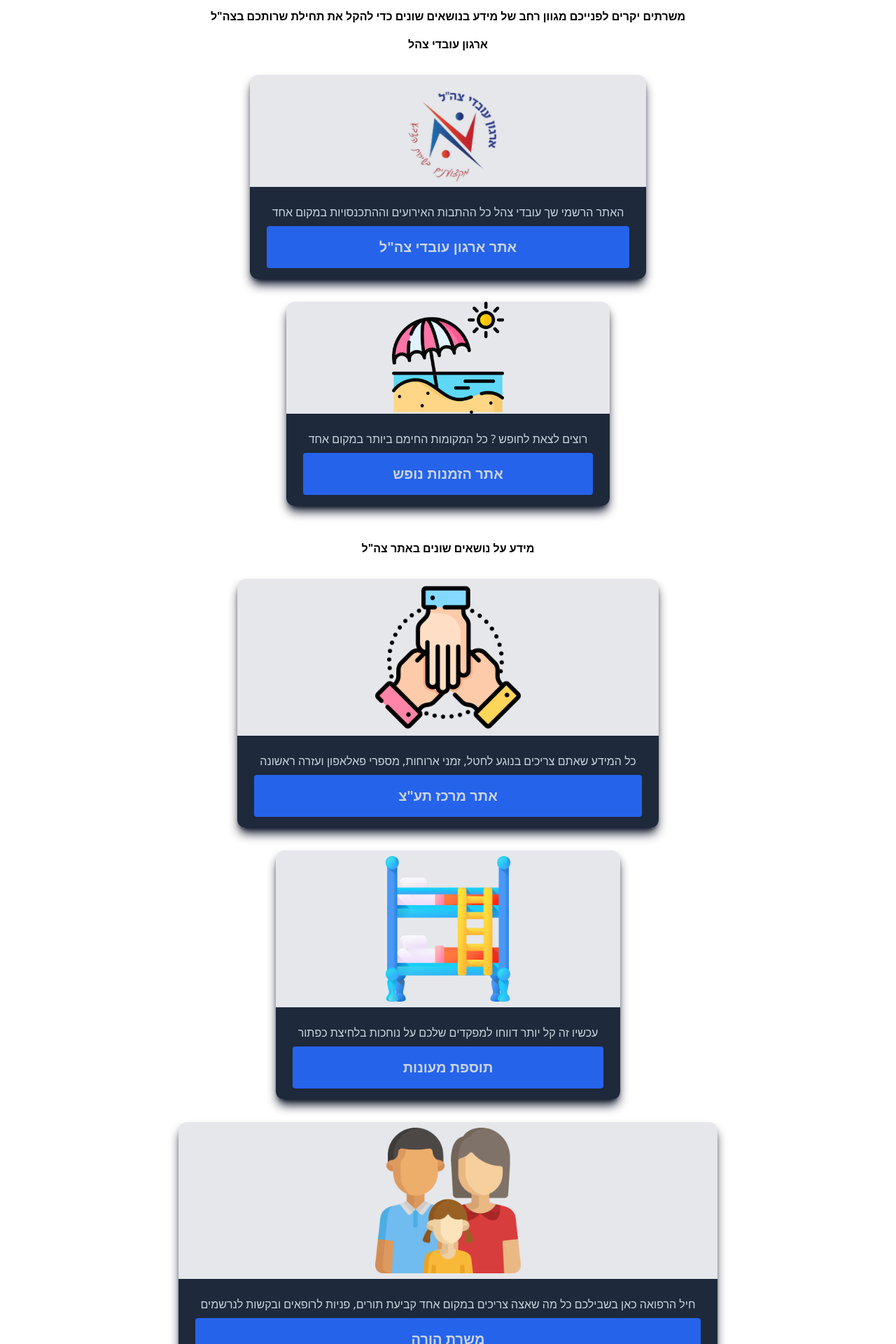
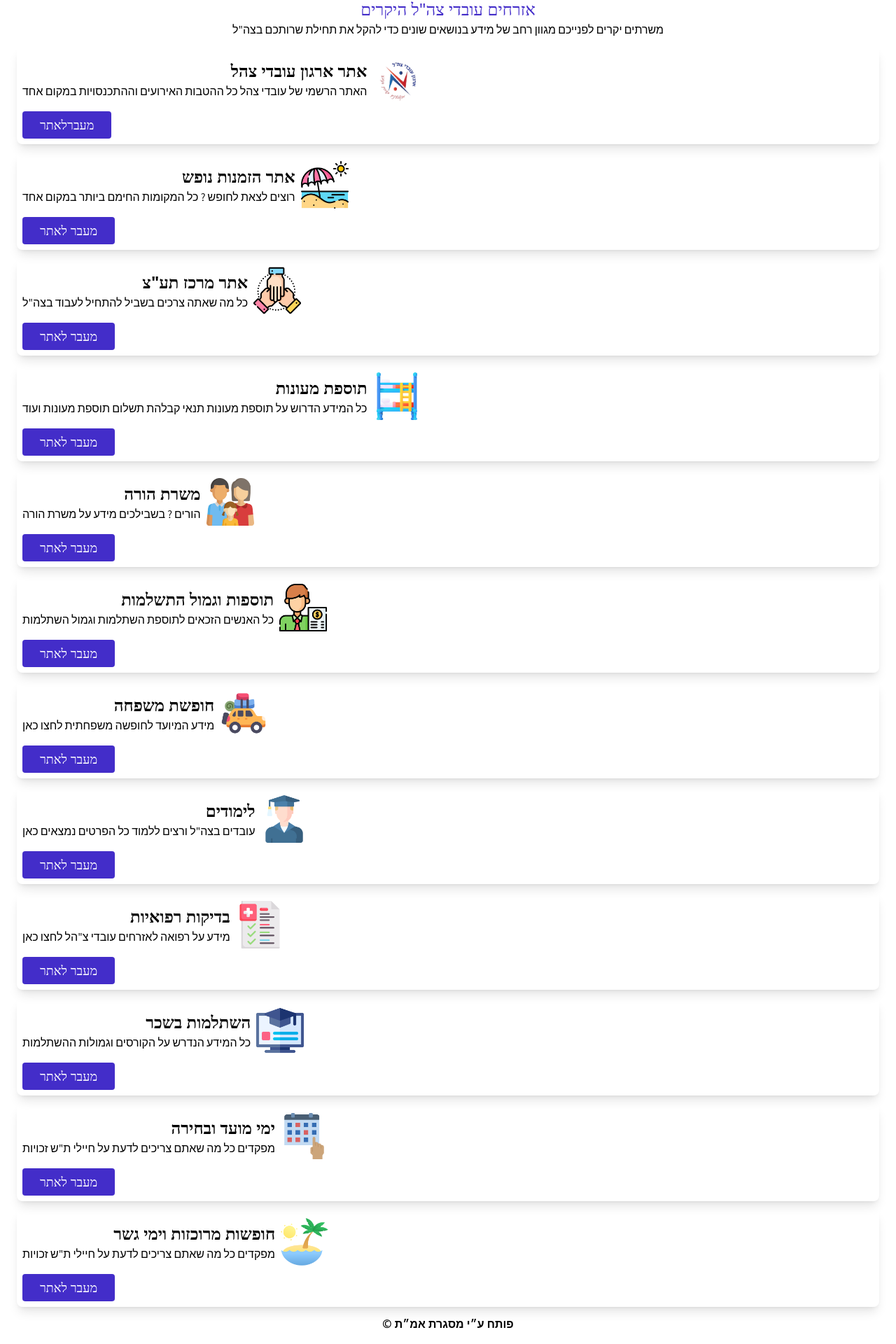
Before and after one commit to ido2248/NewPortalMashan, a React (Vite) app: page /Atz in a window 1280 px wide. Shown: the part 175-2095 px from the top of the page at 70% size. Built offline with nearby package versions, Linux system fonts and the light colour scheme; a web font is replaced by a local one.

Commit message:
update Atz

```diff
--- a/src/components/Atz.jsx
+++ b/src/components/Atz.jsx
@@ -13,102 +13,136 @@ export default function Atz() {
     setIsPopupOpen(true);
  };
   return (
-    <motion.div className='text-center bg-white flex-1 container mx-auto py-4 px-8 mt-[170px]' initial={{ opacity:0 }} animate={{ opacity: 1 }} exit={{ opacity: 0 ,transition:{duration:0.2}}}>
-      <div className='font-bold pb-4 px-4'>משרתים יקרים לפנייכם מגוון רחב של מידע בנושאים שונים  כדי להקל את תחילת שרותכם בצה"ל</div>
-      <section className='grid grid-flow-row sm:grid-cols-1 gap-8 mb-4'>
-        <h1 className='font-bold'>ארגון עובדי צהל</h1>
-        <article className=' flex flex-col mx-auto justify-center bg-gray-200 rounded-xl shadow-lg shadow-slate-900'>
-          <img className=' mx-auto h-40 object-contain ' src='/img/eoz.png'/>
-          <div className=' rounded-b-xl bg-slate-800 px-6 py-4 text-slate-300'>
-            <p className='text-slate-300 p-2'>האתר הרשמי שך עובדי צהל כל ההתבות האירועים וההתכנסויות במקום אחד</p>
-            <Link className=' text-xl inline-block rounded-t rounded-b mx-auto justify-center bg-blue-600 p-4 font-bold w-full px-1' to='https://www.ovdayzahal.org.il/'>אתר ארגון עובדי צה"ל</Link>
+    <motion.div dir='rtl' className='text-center bg-white flex-1 container  px-4 mt-[170px]' initial={{ opacity:0 }} animate={{ opacity: 1 }} exit={{ opacity: 0 ,transition:{duration:0.2}}}>
+      <div className=' text-[24px] font-Katana text-[#432DC9]'>אזרחים עובדי צה"ל היקרים</div>
+      <div className='text-[16px]  font-Assin'>משרתים יקרים לפנייכם מגוון רחב של מידע בנושאים שונים  כדי להקל את תחילת שרותכם בצה"ל</div>
+      <section className='text-black'>
+        <article className=' justify-end mx-2 rounded-lg shadow-lg shadow-[#000000]/10 m-3 h-[139px] relative p-2 flex flex-col items-end'>
+          <div className='flex flex-row items-center justify-center mb-1'>
+            <img className='h-[68px] w-[68px] m-2' src='/img/eoz.png'/>
+            <div className='flex flex-col items-start'>
+              <p className='font-Katana text-[24px] font-bold text-start'>אתר ארגון עובדי צהל</p>
+              <p className='font-Assin text-[16px] text-start'>האתר הרשמי של עובדי צהל כל ההטבות האירועים וההתכנסויות במקום אחד</p>
+            </div>
           </div>
+          <Link className=' text-[18px] text-white inline-block rounded-t rounded-b justify-center bg-[#432DC9] p-[6px] font-Katana px-[25px] ' to='https://www.ovdayzahal.org.il/'>מעברלאתר</Link>
         </article>
-        <article className=' flex flex-col mx-auto justify-center bg-gray-200 rounded-xl shadow-lg shadow-slate-900'>
-          <img className=' mx-auto h-40 object-contain ' src='/img/vacation.png'/>
-          <div className=' rounded-b-xl bg-slate-800 px-6 py-4 text-slate-300'>
-            <p className='text-slate-300 p-2'>רוצים לצאת לחופש ? כל המקומות החימם ביותר במקום אחד</p>
-            <Link className=' text-xl inline-block rounded-t rounded-b mx-auto justify-center bg-blue-600 p-4 font-bold w-full px-1' to='https://oz.eshet.com/login'>אתר הזמנות נופש</Link>
+        <article className=' justify-end mx-2 rounded-lg shadow-lg shadow-[#000000]/10 m-3 h-[139px] relative p-2 flex flex-col items-end'>
+          <div className='flex flex-row items-center justify-center mb-1'>
+            <img className='h-[68px] w-[68px] m-2' src='/img/vacation.png'/>
+            <div className='flex flex-col items-start'>
+              <p className='font-Katana text-[24px] font-bold text-start'>אתר הזמנות נופש</p>
+              <p className='font-Assin text-[16px] text-start'>רוצים לצאת לחופש ? כל המקומות החימם ביותר במקום אחד</p>
+            </div>
           </div>
+          <Link className=' text-[18px] text-white inline-block rounded-t rounded-b justify-center bg-[#432DC9] p-[6px] font-Katana px-[25px]' to='https://oz.eshet.com/login'>מעבר לאתר</Link>
         </article>
       </section>
-      <section className='grid grid-flow-row sm:grid-cols-1 gap-8 mb-4 pt-8'>
-        <h1 className='font-bold'>מידע על נושאים שונים באתר צה"ל</h1>
-        <article className=' flex flex-col mx-auto justify-center bg-gray-200 rounded-xl shadow-lg shadow-slate-900'>
-          <img className=' mx-auto h-56 w-full object-contain rounded-t-xl  p-2' src='/img/taaz.png'/>
-          <div className=' rounded-b-xl bg-slate-800 px-6 py-4 text-slate-300'>
-            <p className='text-slate-300 p-2'>כל המידע שאתם צריכים בנוגע לחטל, זמני ארוחות, מספרי פאלאפון ועזרה ראשונה</p>
-            <Link className=' text-xl inline-block rounded-t rounded-b mx-auto justify-center bg-blue-600 p-4 font-bold w-full px-1' to='https://www.idf.il/%D7%90%D7%AA%D7%A8%D7%99-%D7%99%D7%97%D7%99%D7%93%D7%95%D7%AA/https-www-idf-il-d7-90-d7-aa-d7-a8-d7-99-d7-9d-d7-9e-d7-a8-d7-9b-d7-96-d7-aa-d7-a2-d7-a1-d7-95-d7-a7-d7-aa-d7-a2-d7-95-d7-91-d7-93-d7-99-d7-a6-d7-94-d7-9c/'>אתר מרכז תע"צ</Link>
+      <section className='text-black'>
+        <article className=' justify-end mx-2 rounded-lg shadow-lg shadow-[#000000]/10 m-3 h-[139px] relative p-2 flex flex-col items-end'>
+          <div className='flex flex-row items-center justify-center mb-1'>
+            <img className='h-[68px] w-[68px] m-2' src='/img/taaz.png'/>
+            <div className='flex flex-col items-start'>
+              <p className='font-Katana text-[24px] font-bold text-start'>אתר מרכז תע"צ</p>
+              <p className='font-Assin text-[16px] text-start'>כל מה שאתה צרכים בשביל להתחיל לעבוד בצה"ל</p>
+            </div>
           </div>
+          <Link className=' text-[18px] text-white inline-block rounded-t rounded-b justify-center bg-[#432DC9] p-[6px] font-Katana px-[25px]' to='https://www.idf.il/%D7%90%D7%AA%D7%A8%D7%99-%D7%99%D7%97%D7%99%D7%93%D7%95%D7%AA/https-www-idf-il-d7-90-d7-aa-d7-a8-d7-99-d7-9d-d7-9e-d7-a8-d7-9b-d7-96-d7-aa-d7-a2-d7-a1-d7-95-d7-a7-d7-aa-d7-a2-d7-95-d7-91-d7-93-d7-99-d7-a6-d7-94-d7-9c/'>מעבר לאתר</Link>
         </article>
-        <article className=' flex flex-col mx-auto justify-center bg-gray-200 rounded-xl shadow-lg shadow-slate-900'>
-          <img className=' mx-auto h-56 w-full object-contain rounded-t-xl  p-2' src='/img/dormitory.png'/>
-          <div className=' rounded-b-xl bg-slate-800 px-6 py-4 text-slate-300'>
-            <p className='text-slate-300 p-2'>עכשיו זה קל יותר דווחו למפקדים שלכם על נוחכות בלחיצת כפתור</p>
-            <Link className=' text-xl inline-block rounded-t rounded-b mx-auto justify-center bg-blue-600 p-4 font-bold w-full px-1' to='https://www.idf.il/19875'>תוספת מעונות</Link>
+        <article className=' justify-end mx-2 rounded-lg shadow-lg shadow-[#000000]/10 m-3 h-[139px] relative p-2 flex flex-col items-end'>
+          <div className='flex flex-row items-center justify-center mb-1'>
+            <img className=' h-[68px] w-[68px] m-2' src='/img/dormitory.png'/>
+            <div className=' flex flex-col items-start'>
+              <p className='font-Katana text-[24px] font-bold text-start'>תוספת מעונות</p>
+              <p className='font-Assin text-[16px] text-start'>כל המידע הדרוש על תוספת מעונות תנאי קבלהת תשלום תוספת מעונות ועוד</p>
+            </div>
           </div>
+          <Link className=' text-[18px] text-white inline-block rounded-t rounded-b justify-center bg-[#432DC9] p-[6px] font-Katana px-[25px]' to='https://www.idf.il/19875'>מעבר לאתר</Link>
         </article>
-        <article className=' flex flex-col mx-auto justify-center bg-gray-200 rounded-xl shadow-lg shadow-slate-900'>
-          <img className=' mx-auto h-56 w-full object-contain rounded-t-xl  p-2' src='/img/parent.png'/>
-          <div className=' rounded-b-xl bg-slate-800 px-6 py-4 text-slate-300'>
-            <p className='text-slate-300 p-2'>חיל הרפואה כאן בשבילכם כל מה שאצה צריכים במקום אחד קביעת תורים, פניות לרופאים ובקשות לנרשמים </p>
-            <Link className=' text-xl inline-block rounded-t rounded-b mx-auto justify-center bg-blue-600 p-4 font-bold w-full px-1' to='https://www.idf.il/19835'>משרת הורה</Link>
+        <article className=' justify-end mx-2 rounded-lg shadow-lg shadow-[#000000]/10 m-3 h-[139px] relative p-2 flex flex-col items-end'>
+          <div className='flex flex-row items-center justify-center mb-1'>
+            <img className=' h-[68px] w-[68px] m-2' src='/img/parent.png'/>
+            <div className=' flex flex-col items-start'>
+              <p className='font-Katana text-[24px] font-bold text-start'>משרת הורה</p>
+              <p className='font-Assin text-[16px] text-start'>הורים ? בשבילכים מידע על משרת הורה</p>
+            </div>
           </div>
+          <Link className=' text-[18px] text-white inline-block rounded-t rounded-b justify-center bg-[#432DC9] p-[6px] font-Katana px-[25px]' to='https://www.idf.il/19835'>מעבר לאתר</Link>
         </article>
-        <article className=' flex flex-col mx-auto justify-center bg-gray-200 rounded-xl shadow-lg shadow-slate-900'>
-          <img className=' mx-auto h-56 w-full object-contain rounded-t-xl p-2' src='/img/salary.png'/>
-          <div className=' rounded-b-xl bg-slate-800 px-6 py-4 text-slate-300'>
-            <p className='text-slate-300 p-2'>רוצים לצאת לחו"ל בזמן השירות ? כל המידע שאתה צריכים בשביל לעשות זאת נמצא ממש כאן</p>
-            <Link className=' text-xl inline-block rounded-t rounded-b mx-auto justify-center bg-blue-600 p-4 font-bold w-full px-1' to='https://www.idf.il/19876'>תוספת וגמול השתלמות</Link>
+        <article className=' justify-end mx-2 rounded-lg shadow-lg shadow-[#000000]/10 m-3 h-[139px] relative p-2 flex flex-col items-end'>
+          <div className='flex flex-row items-center justify-center mb-1'>
+            <img className=' h-[68px] w-[68px] m-2' src='/img/salary.png'/>
+            <div className=' flex flex-col items-start'>
+              <p className='font-Katana text-[24px] font-bold text-start'>תוספות וגמול התשלמות</p>
+              <p className='font-Assin text-[16px] text-start'>כל האנשים הזכאים לתוספת השתלמות וגמול השתלמות</p>
+            </div>
           </div>
+          <Link className=' text-[18px] text-white inline-block rounded-t rounded-b justify-center bg-[#432DC9] p-[6px] font-Katana px-[25px]' to='https://www.idf.il/19876'>מעבר לאתר</Link>
         </article>
-        <article className=' flex flex-col mx-auto justify-center bg-gray-200 rounded-xl shadow-lg shadow-slate-900'>
-          <img className=' mx-auto h-56 w-full object-contain rounded-t-xl p-2' src='/img/fmaily-vac.png'/>
-          <div className=' rounded-b-xl bg-slate-800 px-6 py-4 text-slate-300'>
-            <p className='text-slate-300 p-2'>רוצים לצאת לחו"ל בזמן השירות ? כל המידע שאתה צריכים בשביל לעשות זאת נמצא ממש כאן</p>
-            <Link className=' text-xl inline-block rounded-t rounded-b mx-auto justify-center bg-blue-600 p-4 font-bold w-full px-1' to='https://www.idf.il/19920'>חופשת משפחה</Link>
+        <article className=' justify-end mx-2 rounded-lg shadow-lg shadow-[#000000]/10 m-3 h-[139px] relative p-2 flex flex-col items-end'>
+          <div className='flex flex-row items-center justify-center mb-1'>
+            <img className=' h-[68px] w-[68px] m-2' src='/img/fmaily-vac.png'/>
+            <div className=' flex flex-col items-start'>
+              <p className='font-Katana text-[24px] font-bold text-start'>חופשת משפחה</p>
+              <p className='font-Assin text-[16px] text-start'>מידע המיועד לחופשה משפחתית לחצו כאן</p>
+            </div>
           </div>
+          <Link className=' text-[18px] text-white inline-block rounded-t rounded-b justify-center bg-[#432DC9] p-[6px] font-Katana px-[25px]' to='https://www.idf.il/19920'>מעבר לאתר</Link>
         </article>
-        <article className=' flex flex-col mx-auto justify-center bg-gray-200 rounded-xl shadow-lg shadow-slate-900'>
-          <img className=' mx-auto h-56 w-full object-contain rounded-t-xl p-2' src='/img/student.png'/>
-          <div className=' rounded-b-xl bg-slate-800 px-6 py-4 text-slate-300'>
-            <p className='text-slate-300 p-2'>רוצים לצאת לחו"ל בזמן השירות ? כל המידע שאתה צריכים בשביל לעשות זאת נמצא ממש כאן</p>
-            <Link className=' text-xl inline-block rounded-t rounded-b mx-auto justify-center bg-blue-600 p-4 font-bold w-full px-1' to='https://www.idf.il/19893'>לימודים</Link>
+        <article className=' justify-end mx-2 rounded-lg shadow-lg shadow-[#000000]/10 m-3 h-[139px] relative p-2 flex flex-col items-end'>
+          <div className='flex flex-row items-center justify-center mb-1'>
+            <img className=' h-[68px] w-[68px] m-2' src='/img/student.png'/>
+            <div className=' flex flex-col items-start'>
+              <p className='font-Katana text-[24px] font-bold text-start'>לימודים</p>
+              <p className='font-Assin text-[16px] text-start'>עובדים בצה"ל ורצים ללמוד כל הפרטים נמצאים כאן</p>
+            </div>
           </div>
+          <Link className=' text-[18px] text-white inline-block rounded-t rounded-b justify-center bg-[#432DC9] p-[6px] font-Katana px-[25px]' to='https://www.idf.il/19893'>מעבר לאתר</Link>
         </article>
-        <article className=' flex flex-col mx-auto justify-center bg-gray-200 rounded-xl shadow-lg shadow-slate-900'>
-          <img className=' mx-auto h-56 w-full object-contain rounded-t-xl p-2' src='/img/health.png'/>
-          <div className=' rounded-b-xl bg-slate-800 px-6 py-4 text-slate-300'>
-            <p className='text-slate-300 p-2'>רוצים לצאת לחו"ל בזמן השירות ? כל המידע שאתה צריכים בשביל לעשות זאת נמצא ממש כאן</p>
-            <Link className=' text-xl inline-block rounded-t rounded-b mx-auto justify-center bg-blue-600 p-4 font-bold w-full px-1' to='https://www.idf.il/19906'>בדיקות רפואיות</Link>
+        <article className=' justify-end mx-2 rounded-lg shadow-lg shadow-[#000000]/10 m-3 h-[139px] relative p-2 flex flex-col items-end'>
+          <div className='flex flex-row items-center justify-center mb-1'>
+            <img className=' h-[68px] w-[68px] m-2' src='/img/health.png'/>
+            <div className=' flex flex-col items-start'>
+              <p className='font-Katana text-[24px] font-bold text-start'>בדיקות רפואיות</p>
+              <p className='font-Assin text-[16px] text-start'>מידע על רפואה לאזרחים עובדי צ"הל לחצו כאן</p>
+            </div>
           </div>
+          <Link className=' text-[18px] text-white inline-block rounded-t rounded-b justify-center bg-[#432DC9] p-[6px] font-Katana px-[25px]' to='https://www.idf.il/19906'>מעבר לאתר</Link>
         </article>
       </section>
-      <section className='grid grid-flow-row sm:grid-cols-1 gap-8 pt-8'>
-        <h1 className='font-bold'>קבצים נחוצים לאזרחים עובדי צה"ל</h1>
-        <article className=' flex flex-col mx-auto justify-center bg-gray-200 rounded-xl shadow-lg shadow-slate-900'>
-          <img className=' mx-auto h-56 w-full object-contain rounded-t-xl p-2' src='/img/course.png'/>
-          <div className=' rounded-b-xl bg-slate-800 px-6 py-4 text-slate-300'>
-            <p className='text-slate-300 p-2'>כל המידע הנדרש על הקורסים וגמולות ההשתלמות</p>
-            <button className=' text-xl inline-block rounded-t rounded-b mx-auto justify-center bg-blue-600 p-4 font-bold w-full px-1' onClick={()=> openPdf(file[0])}>השתלמות בשכר</button>
-            {isPopupOpen && <PopUpPdf isOpen={isPopupOpen} onClose={()=> setIsPopupOpen(false)} pdf={selectedPdf}/>}
+      <section className=' text-black'>
+        <article className=' justify-end mx-2 rounded-lg shadow-lg shadow-[#000000]/10 m-3 h-[139px] relative p-2 flex flex-col items-end'>
+          <div className='flex flex-row items-center justify-center mb-1'>
+            <img className=' h-[68px] w-[68px] m-2' src='/img/course.png'/>
+            <div className=' flex flex-col items-start'>
+              <p className='font-Katana text-[24px] font-bold text-start'>השתלמות בשכר</p>
+              <p className='font-Assin text-[16px] text-start'>כל המידע הנדרש על הקורסים וגמולות ההשתלמות</p>
+            </div>
           </div>
+          <button className=' text-[18px] text-white inline-block rounded-t rounded-b justify-center bg-[#432DC9] p-[6px] font-Katana px-[25px]' onClick={()=> openPdf(file[0])}>מעבר לאתר</button>
+          {isPopupOpen && <PopUpPdf isOpen={isPopupOpen} onClose={()=> setIsPopupOpen(false)} pdf={selectedPdf}/>}
         </article>
-        <article className=' flex flex-col mx-auto justify-center bg-gray-200 rounded-xl shadow-lg shadow-slate-900'>
-          <img className=' mx-auto h-56 w-full object-contain rounded-t-xl p-2' src='/img/choose.png'/>
-          <div className=' rounded-b-xl bg-slate-800 px-6 py-4 text-slate-300'>
-            <p className='text-slate-300 p-2'>מפקדים כל מה שאתם צריכים לדעת על חיילי ת"ש  זכויות </p>
-            <button className=' text-xl inline-block rounded-t rounded-b mx-auto justify-center bg-blue-600 p-4 font-bold w-full px-1' onClick={()=> openPdf(file[1])}>ימי מועד ובחירה</button>
-            {isPopupOpen && <PopUpPdf isOpen={isPopupOpen} onClose={()=> setIsPopupOpen(false)} pdf={selectedPdf}/>}
+        <article className=' justify-end mx-2 rounded-lg shadow-lg shadow-[#000000]/10 m-3 h-[139px] relative p-2 flex flex-col items-end'>
+          <div className='flex flex-row items-center justify-center mb-1'>
+            <img className=' h-[68px] w-[68px] m-2' src='/img/choose.png'/>
+            <div className=' flex flex-col items-start'>
+              <p className='font-Katana text-[24px] font-bold text-start'>ימי מועד ובחירה</p>
+              <p className='font-Assin text-[16px] text-start'>מפקדים כל מה שאתם צריכים לדעת על חיילי ת"ש  זכויות </p>
+            </div>
           </div>
+          <button className=' text-[18px] text-white inline-block rounded-t rounded-b justify-center bg-[#432DC9] p-[6px] font-Katana px-[25px]' onClick={()=> openPdf(file[1])}>מעבר לאתר</button>
+          {isPopupOpen && <PopUpPdf isOpen={isPopupOpen} onClose={()=> setIsPopupOpen(false)} pdf={selectedPdf}/>}
         </article>
-        <article className=' flex flex-col mx-auto justify-center bg-gray-200 rounded-xl shadow-lg shadow-slate-900'>
-          <img className=' mx-auto h-56 w-full object-contain rounded-t-xl p-2' src='/img/summer.png'/>
-          <div className=' rounded-b-xl bg-slate-800 px-6 py-4 text-slate-300'>
-            <p className='text-slate-300 p-2'>מפקדים כל מה שאתם צריכים לדעת על חיילי ת"ש  זכויות </p>
-            <button className=' text-xl inline-block rounded-t rounded-b mx-auto justify-center bg-blue-600 p-4 font-bold w-full px-1' onClick={()=> openPdf(file[2])}>חופשות מרוכזות וימי גשר</button>
-            {isPopupOpen && <PopUpPdf isOpen={isPopupOpen} onClose={()=> setIsPopupOpen(false)} pdf={selectedPdf}/>}
+        <article className=' justify-end mx-2 rounded-lg shadow-lg shadow-[#000000]/10 m-3 h-[139px] relative p-2 flex flex-col items-end'>
+          <div className='flex flex-row items-center justify-center mb-1'>
+            <img className=' h-[68px] w-[68px] m-2' src='/img/summer.png'/>
+            <div className=' flex flex-col items-start'>
+              <p className='font-Katana text-[24px] font-bold text-start'>חופשות מרוכזות וימי גשר</p>
+              <p className='font-Assin text-[16px] text-start'>מפקדים כל מה שאתם צריכים לדעת על חיילי ת"ש  זכויות </p>
+            </div>
           </div>
+          <button className=' text-[18px] text-white inline-block rounded-t rounded-b justify-center bg-[#432DC9] p-[6px] font-Katana px-[25px]' onClick={()=> openPdf(file[2])}>מעבר לאתר</button>
+          {isPopupOpen && <PopUpPdf isOpen={isPopupOpen} onClose={()=> setIsPopupOpen(false)} pdf={selectedPdf}/>}
         </article>
       </section>
     </motion.div>
```
